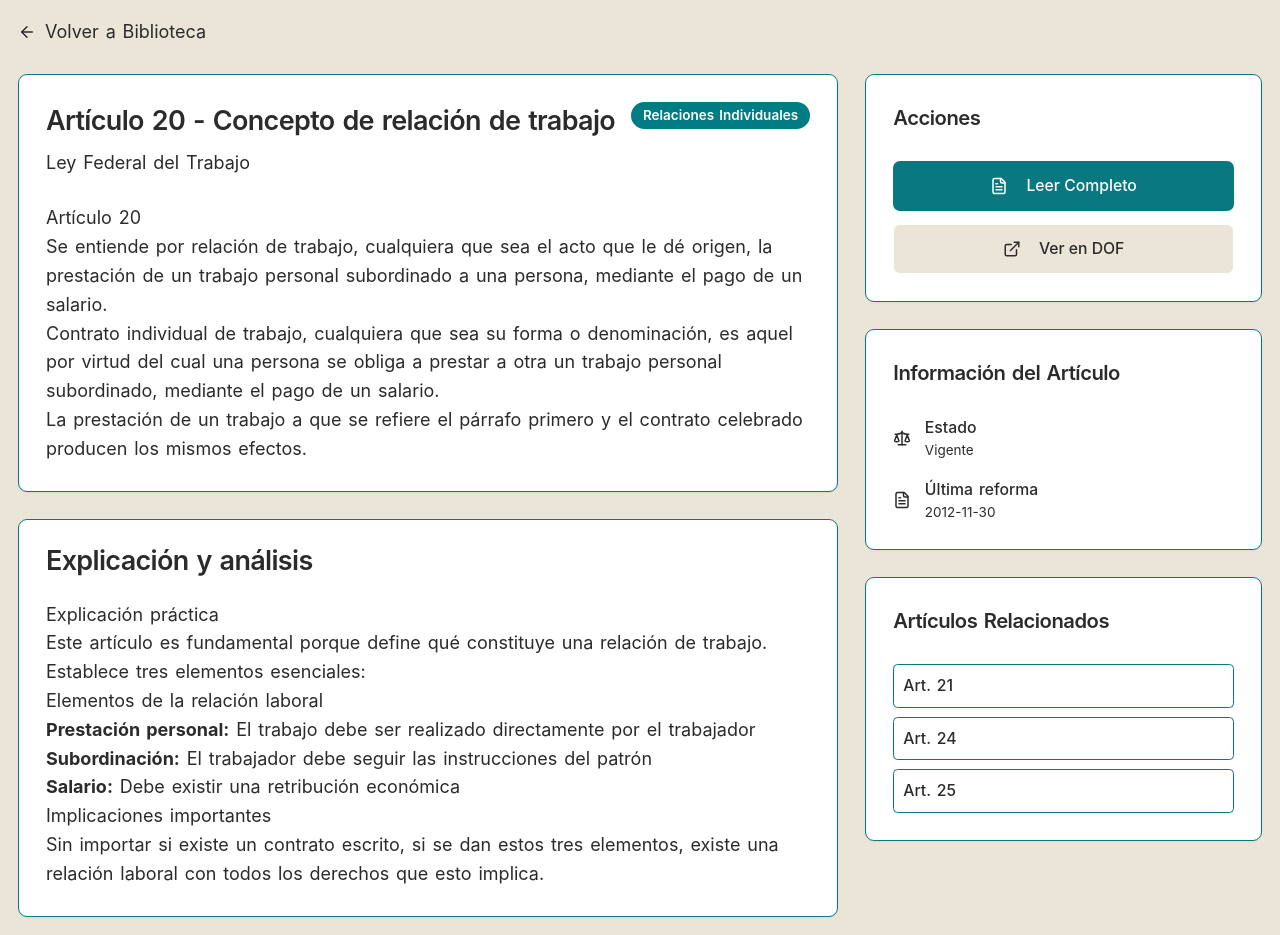
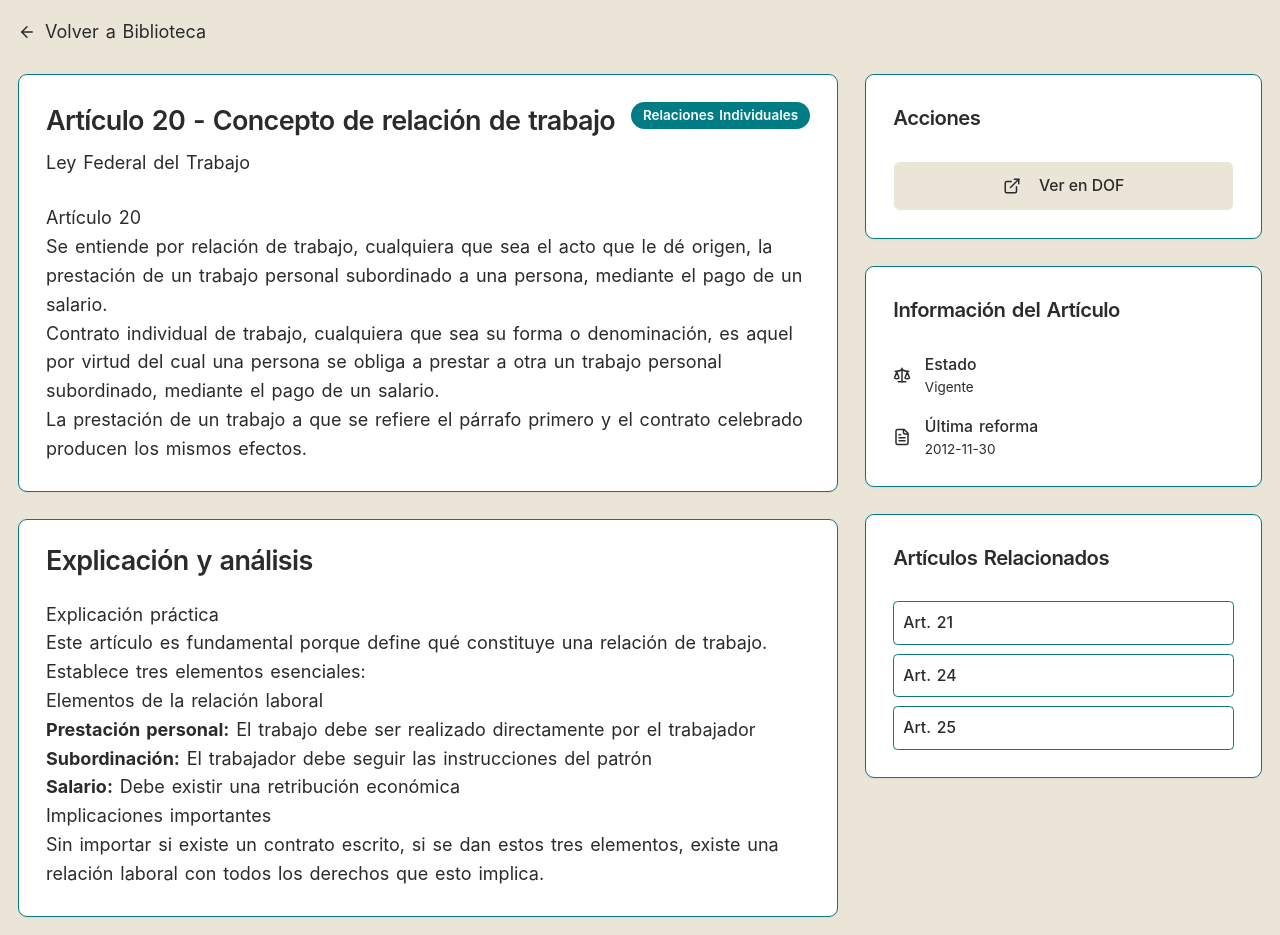
Before and after one commit to CripterHack/tecuiyo-derechos-mx, a React (Vite) app: page /biblioteca/art20 in a window 1280 px wide. Built offline with nearby package versions, Linux system fonts and the light colour scheme.

Commit message:
Fix legal library inconsistencies
The AI is inspecting the legal library for missing elements and addressing the "read more" button functionality within articles. If the button is deemed useful, its interaction will be fixed; otherwise, it will be removed.

```diff
--- a/src/pages/ArticuloDetalle.tsx
+++ b/src/pages/ArticuloDetalle.tsx
@@ -662,12 +662,6 @@ const ArticuloDetalle = () => {
     if (newWindow) newWindow.opener = null;
   };
 
-  const handleLeerCompleto = () => {
-    toast({
-      title: "Leyendo artículo completo",
-      description: "Mostrando el texto completo del artículo...",
-    });
-  };
 
   return (
     <div className="min-h-screen bg-background">
@@ -728,14 +722,6 @@ const ArticuloDetalle = () => {
               </CardHeader>
               <CardContent className="space-y-3">
                 <Button
-                  onClick={handleLeerCompleto}
-                  className="w-full"
-                  size="lg"
-                >
-                  <FileText className="h-4 w-4 mr-2" />
-                  Leer Completo
-                </Button>
-                <Button
                   onClick={handleVerEnDOF}
                   variant="outline"
                   className="w-full"
```
